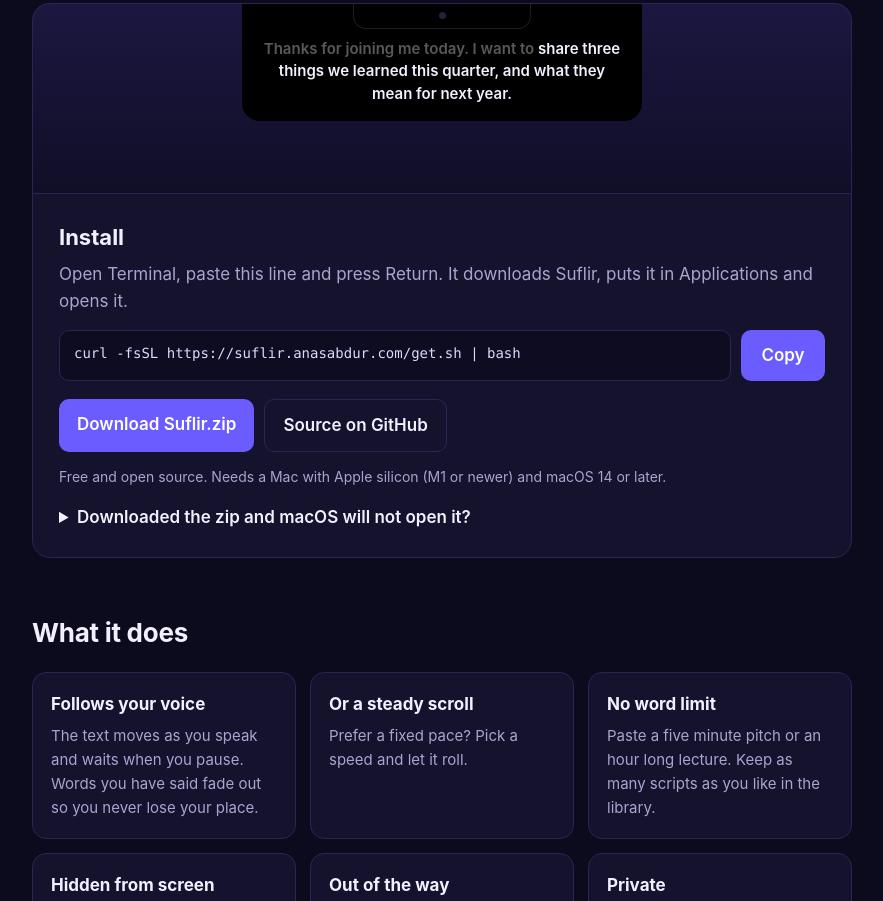
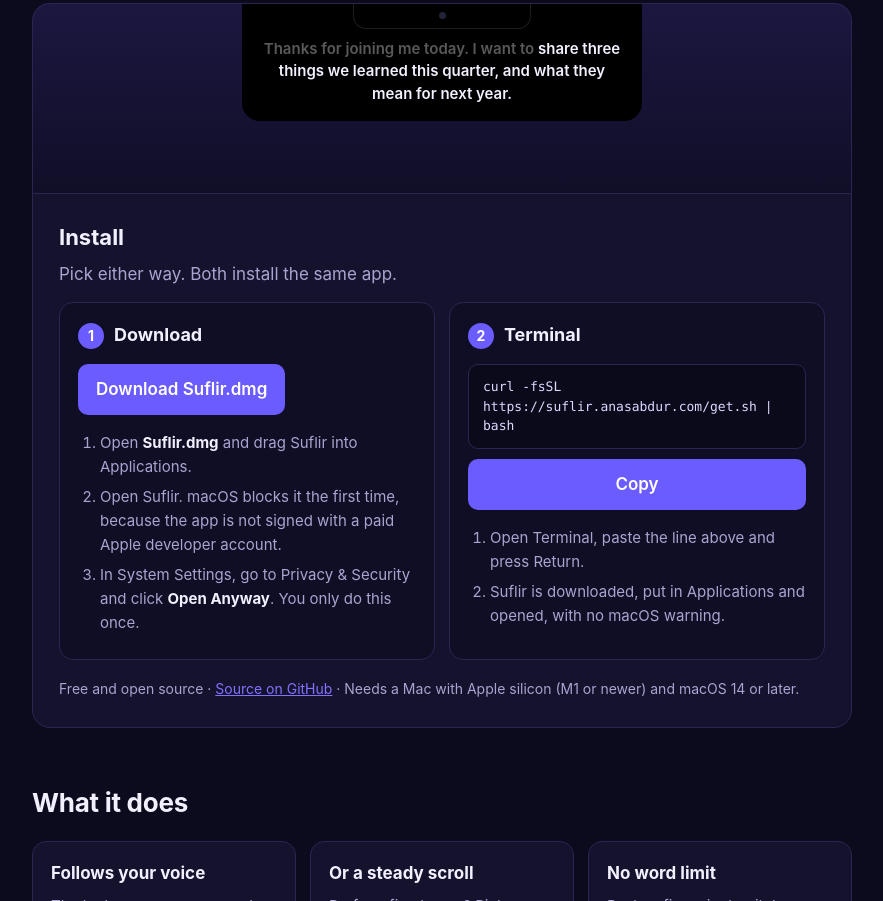
Before and after one commit to anasark/Suflir, a plain HTML site: page docs/index.html in a window 1280 px wide. Shown: the part 480-1381 px from the top of the page, without its empty margins (198-1081 px from the left). Drawn offline with Linux system fonts and the light colour scheme.

Commit message:
git commit -m "Add DMG download and show both install options on the landing page"

```diff
--- a/docs/index.html
+++ b/docs/index.html
@@ -126,7 +126,16 @@
   .small { font-size: 14px; color: var(--muted); }
   details { margin-top: 16px; }
   summary { cursor: pointer; color: var(--text); font-weight: 600; }
-  details ol { margin: 10px 0 0; padding-left: 22px; color: var(--muted); }
+  .ways { display: grid; grid-template-columns: repeat(auto-fit, minmax(280px, 1fr)); gap: 14px; margin-bottom: 18px; }
+  .way { background: #0c0a1d80; border: 1px solid var(--line); border-radius: 14px; padding: 18px; min-width: 0; }
+  .way h3 { margin: 0 0 14px; font-size: 18px; display: flex; align-items: center; gap: 10px; }
+  .way .command { flex-direction: column; margin-bottom: 0; }
+  .way .command code { white-space: normal; overflow-wrap: anywhere; overflow: visible; font-size: 13px; }
+  .way .steps { margin: 16px 0 0; font-size: 15px; }
+  .tag { display: inline-grid; place-items: center; width: 26px; height: 26px; border-radius: 50%; background: var(--accent); color: #fff; font-size: 14px; }
+  .steps { margin: 20px 0 16px; padding-left: 22px; color: var(--muted); }
+  .steps li { margin-bottom: 6px; }
+  .steps b { color: var(--text); }
 
   section { padding: 54px 0 0; }
   section > h2 { font-size: 26px; margin: 0 0 18px; letter-spacing: -0.01em; }
@@ -166,25 +175,30 @@
 
   <div class="install" id="install">
     <h2>Install</h2>
-    <p>Open Terminal, paste this line and press Return. It downloads Suflir, puts it in Applications and opens it.</p>
-    <div class="command">
-      <code id="cmd">curl -fsSL https://suflir.anasabdur.com/get.sh | bash</code>
-      <button id="copy" type="button">Copy</button>
+    <p>Pick either way. Both install the same app.</p>
+    <div class="ways">
+      <div class="way">
+        <h3><span class="tag">1</span> Download</h3>
+        <a class="button primary" href="https://github.com/anasark/suflir/releases/latest/download/Suflir.dmg">Download Suflir.dmg</a>
+        <ol class="steps">
+          <li>Open <b>Suflir.dmg</b> and drag Suflir into Applications.</li>
+          <li>Open Suflir. macOS blocks it the first time, because the app is not signed with a paid Apple developer account.</li>
+          <li>In System Settings, go to Privacy &amp; Security and click <b>Open Anyway</b>. You only do this once.</li>
+        </ol>
+      </div>
+      <div class="way">
+        <h3><span class="tag">2</span> Terminal</h3>
+        <div class="command">
+          <code id="cmd">curl -fsSL https://suflir.anasabdur.com/get.sh | bash</code>
+          <button id="copy" type="button">Copy</button>
+        </div>
+        <ol class="steps">
+          <li>Open Terminal, paste the line above and press Return.</li>
+          <li>Suflir is downloaded, put in Applications and opened, with no macOS warning.</li>
+        </ol>
+      </div>
     </div>
-    <div class="buttons">
-      <a class="button primary" href="https://github.com/anasark/suflir/releases/latest/download/Suflir.zip">Download Suflir.zip</a>
-      <a class="button ghost" href="https://github.com/anasark/suflir">Source on GitHub</a>
-    </div>
-    <p class="small" style="margin:14px 0 0">Free and open source. Needs a Mac with Apple silicon (M1 or newer) and macOS 14 or later.</p>
-    <details>
-      <summary>Downloaded the zip and macOS will not open it?</summary>
-      <ol>
-        <li>Unzip the file and drag Suflir into the Applications folder.</li>
-        <li>Open Suflir once. macOS shows a warning, because the app is not signed with a paid Apple developer account.</li>
-        <li>Open System Settings, go to Privacy &amp; Security, scroll down and click "Open Anyway" next to Suflir.</li>
-      </ol>
-      <p class="small" style="margin-top:10px">The Terminal command above skips these steps.</p>
-    </details>
+    <p class="small" style="margin:0">Free and open source · <a href="https://github.com/anasark/suflir">Source on GitHub</a> · Needs a Mac with Apple silicon (M1 or newer) and macOS 14 or later.</p>
   </div>
 
   <section>
```
Also changed, not shown: 2 other files.
